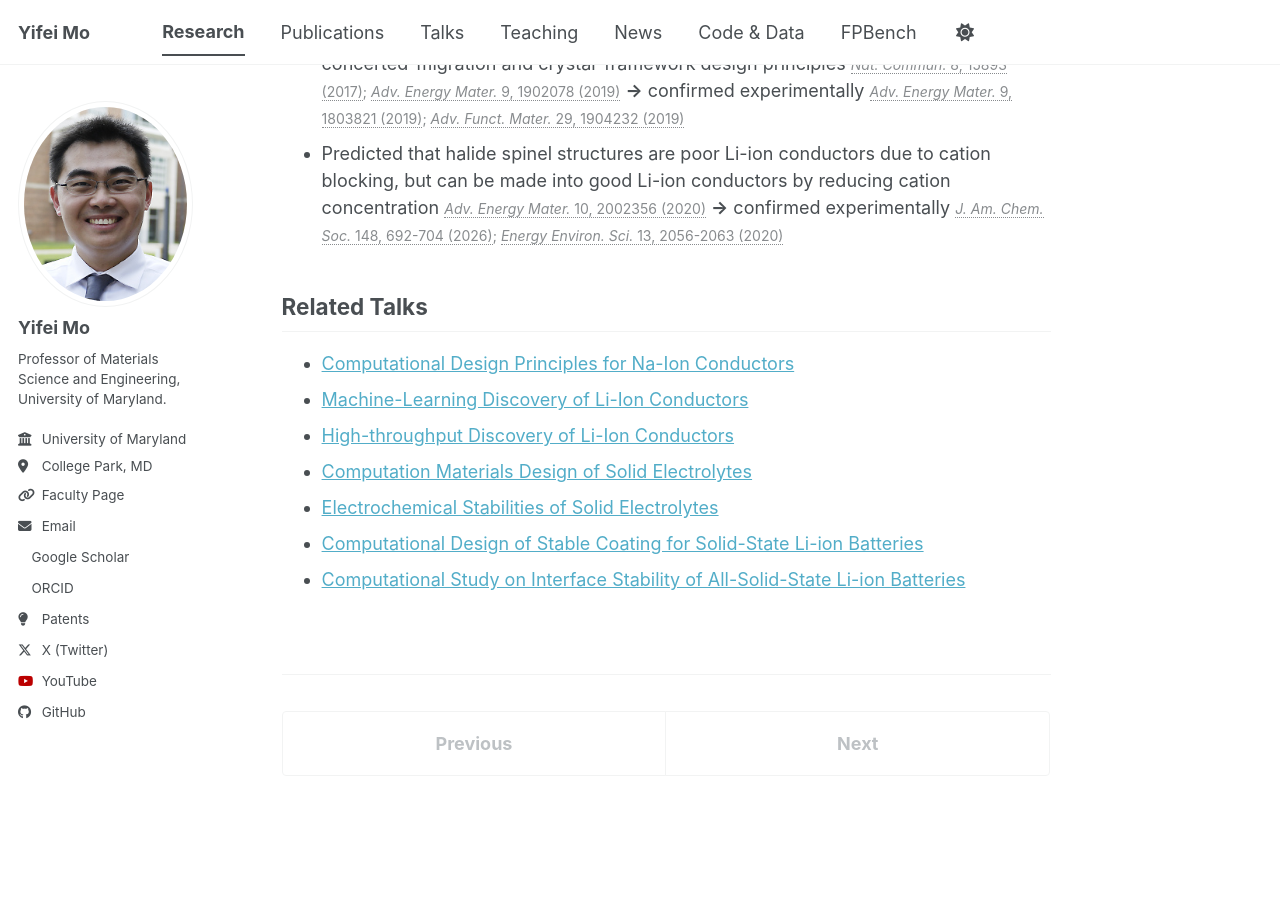
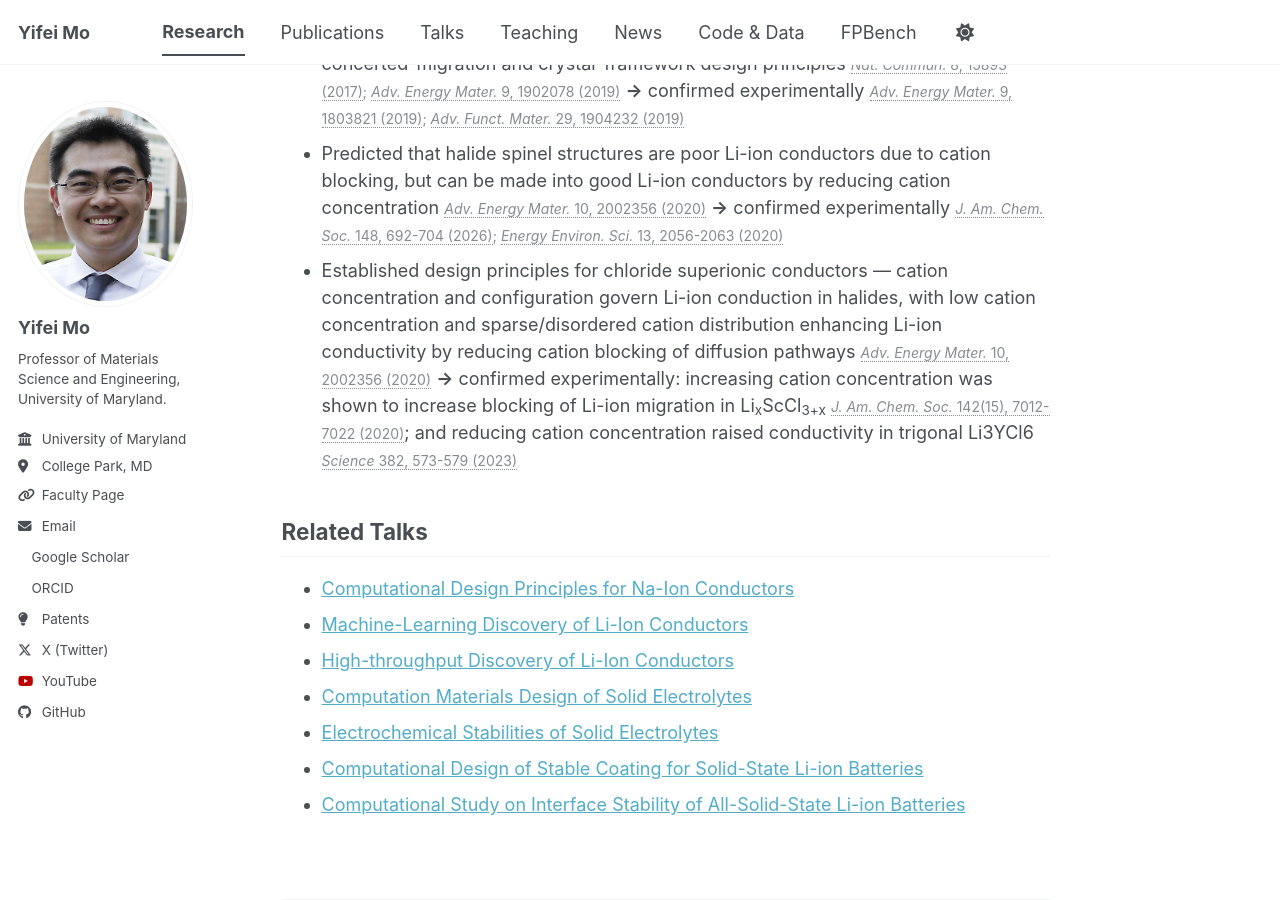
Before and after one commit to yifeimo/yifeimo.github.io, a Jekyll site: the page built from _research/materials-design-discovery.md, in a window 1280 px wide and 900 px high, scrolled down 1848 px. Built offline with Jekyll 4.4.1, drawn with Linux system fonts in a browser that asks for light colours; a style sheet for code colours, icons or effects is not loaded; before the commit the page ends 2624 px from its top, so only the background shows below that.

Commit message:
Add highlight on chloride SIC design principles confirmed by JACS and Science
Co-Authored-By: Claude Sonnet 5 <noreply@anthropic.com>

```diff
--- a/_research/materials-design-discovery.md
+++ b/_research/materials-design-discovery.md
@@ -41,6 +41,7 @@ Highlights &amp; Predictions Confirmed
 * Discovered the UCl3-type structure as a new framework for fast Na-ion conductors, with conductivities of ~1–2 mS/cm validated in the same study — a substantial leap over prior Na halide conductors such as Na2ZrCl6 (0.04 mS/cm) <span class="citation">[*Nat. Commun.* 14, 7615 (2023)](https://doi.org/10.1038/s41467-023-43436-3)</span> **→** experimentally validated as a high-performance Na-ion conductor <span class="citation">[*Adv. Mater.* 36, 230812 (2024)](https://doi.org/10.1002/adma.202308012)</span>, and confirmed to also enable fast Li-ion conduction <span class="citation">[*J. Am. Chem. Soc.* 145, 2183-2194 (2023)](https://doi.org/10.1021/jacs.2c09446)</span>
 * Predicted LiTaSiO5 (sphene-structured) as a new fast Li-ion conductor, guided by our concerted-migration and crystal-framework design principles <span class="citation">[*Nat. Commun.* 8, 15893 (2017)](http://dx.doi.org/10.1038/ncomms15893); [*Adv. Energy Mater.* 9, 1902078 (2019)](https://doi.org/10.1002/aenm.201902078)</span> **→** confirmed experimentally <span class="citation">[*Adv. Energy Mater.* 9, 1803821 (2019)](https://doi.org/10.1002/aenm.201803821); [*Adv. Funct. Mater.* 29, 1904232 (2019)](https://doi.org/10.1002/adfm.201904232)</span>
 * Predicted that halide spinel structures are poor Li-ion conductors due to cation blocking, but can be made into good Li-ion conductors by reducing cation concentration <span class="citation">[*Adv. Energy Mater.* 10, 2002356 (2020)](https://doi.org/10.1002/aenm.202002356)</span> **→** confirmed experimentally <span class="citation">[*J. Am. Chem. Soc.* 148, 692-704 (2026)](https://doi.org/10.1021/jacs.5c15656); [*Energy Environ. Sci.* 13, 2056-2063 (2020)](https://doi.org/10.1039/d0ee01017)</span>
+* Established design principles for chloride superionic conductors — cation concentration and configuration govern Li-ion conduction in halides, with low cation concentration and sparse/disordered cation distribution enhancing Li-ion conductivity by reducing cation blocking of diffusion pathways <span class="citation">[*Adv. Energy Mater.* 10, 2002356 (2020)](https://doi.org/10.1002/aenm.202002356)</span> **→** confirmed experimentally: increasing cation concentration was shown to increase blocking of Li-ion migration in Li<sub>x</sub>ScCl<sub>3+x</sub> <span class="citation">[*J. Am. Chem. Soc.* 142(15), 7012-7022 (2020)](https://doi.org/10.1021/jacs.0c00134)</span>; and reducing cation concentration raised conductivity in trigonal Li3YCl6 <span class="citation">[*Science* 382, 573-579 (2023)](https://doi.org/10.1126/science.adg6591)</span>
 
 Related Talks
 ------
```
